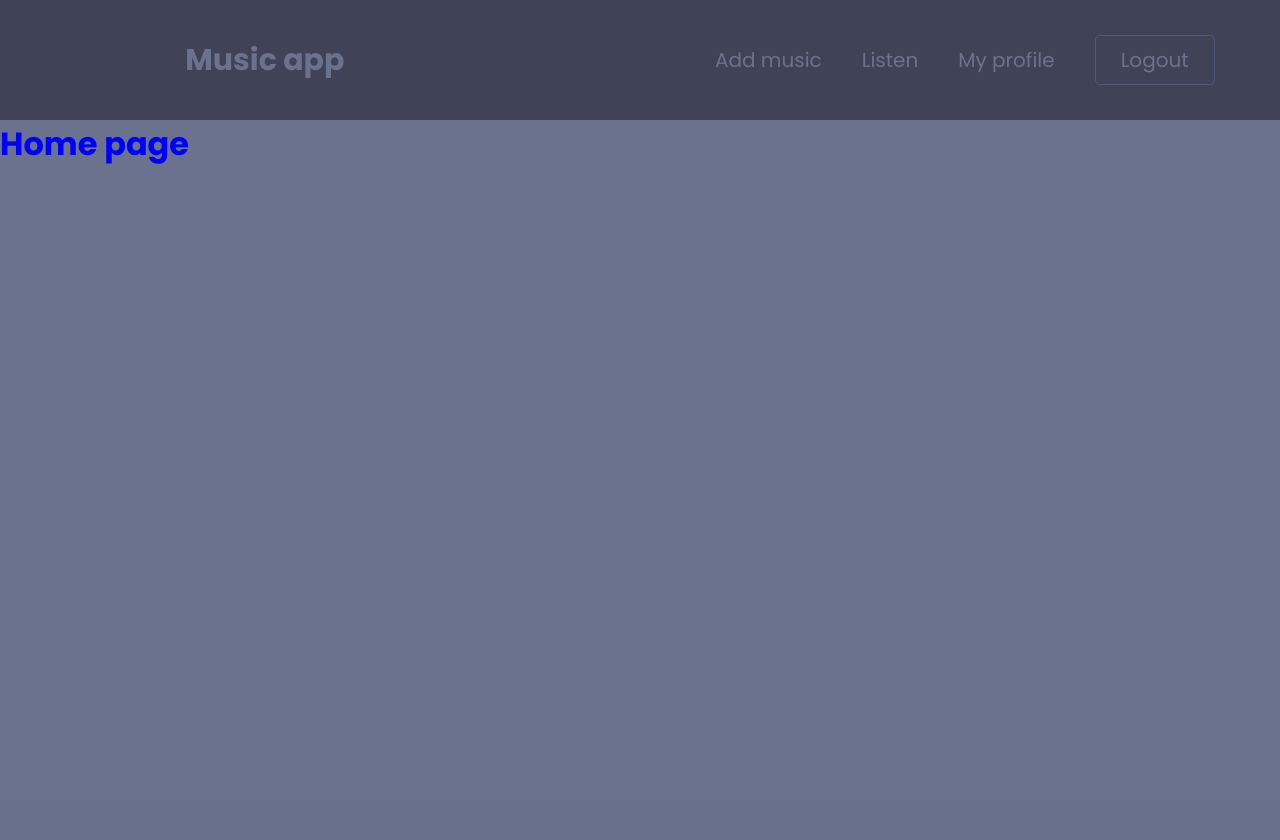
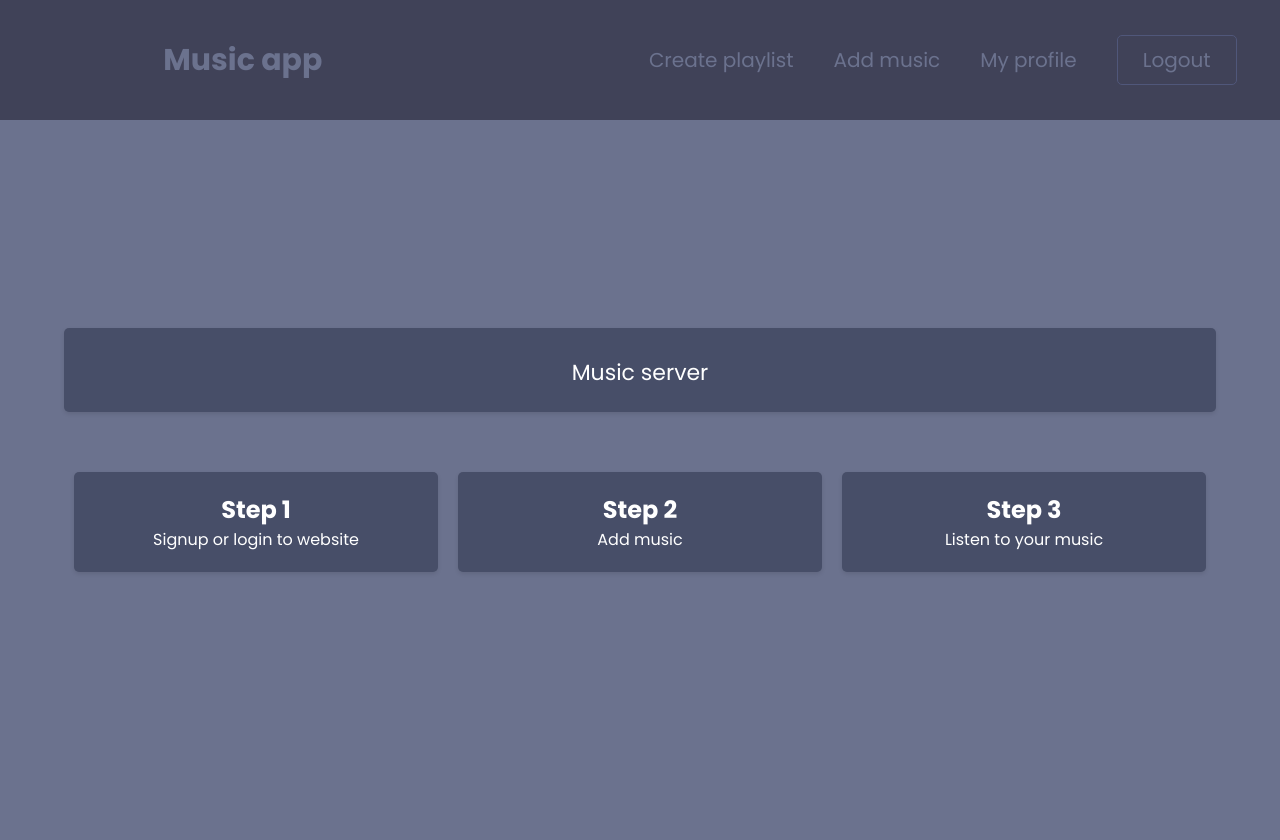
Before and after one commit to Michal22git/music-server, a Django app: page / in a window 1280 px wide; the page is wider, and only the part inside the window is pictured. Before the commit the page ends 164 px from the top of that part, so only its background shows below. Run offline with Django 4.2, Linux system fonts and the light colour scheme; a user stored in the database is signed in.

Commit message:
user update + playlist

```diff
--- a/app/admin.py
+++ b/app/admin.py
@@ -1,5 +1,6 @@
 from django.contrib import admin
-from .models import Music
+from .models import Music, Playlist
 
 
 admin.site.register(Music)
+admin.site.register(Playlist)
--- a/app/urls.py
+++ b/app/urls.py
@@ -1,12 +1,13 @@
 from django.urls import path
 
-from .views import HomeView, AddMusicView, MusicListView, MusicDeleteView
+from .views import HomeView, AddMusicView, MusicListView, MusicDeleteView, CreatePlaylistView
 
 app_name = 'app'
 
 urlpatterns = [
     path('', HomeView.as_view(), name='home'),
     path('addmusic/', AddMusicView.as_view(), name='addmusic'),
-    path('listen/', MusicListView.as_view(), name='player'),
-    path('delete/<int:pk>/', MusicDeleteView.as_view(), name="delete")
+    path('listen/<int:pk>/', MusicListView.as_view(), name='player'),
+    path('delete/<int:pk>/', MusicDeleteView.as_view(), name="delete"),
+    path('createplaylist/', CreatePlaylistView.as_view(), name="createplaylist")
 ]
--- a/app/validators.py
+++ b/app/validators.py
@@ -8,7 +8,7 @@ def validate_mp3_file(value):
 
     try:
         audio = MP3(value)
-        if audio.info.length > 600:
-            raise ValidationError('File can not be longer than 10 minutes.')
+        if audio.info.length > 900:
+            raise ValidationError('File can not be longer than 15 minutes.')
     except Exception as e:
         raise ValidationError(f'Invalid mp3 file - {e}')
--- a/app/views.py
+++ b/app/views.py
@@ -1,13 +1,15 @@
 import os
+
 import eyed3
 from django.conf import settings
 from django.contrib.auth.mixins import LoginRequiredMixin, UserPassesTestMixin
+from django.shortcuts import get_object_or_404
 from django.shortcuts import redirect
 from django.urls import reverse_lazy
 from django.views.generic import TemplateView, CreateView, ListView, DeleteView
 
-from .forms import AddMusicForm
-from .models import Music
+from .forms import AddMusicForm, PlaylistForm
+from .models import Music, Playlist
 
 
 class HomeView(TemplateView):
@@ -15,29 +17,35 @@ class HomeView(TemplateView):
 
 
 class AddMusicView(LoginRequiredMixin, CreateView):
+    model = Music
     template_name = 'app/add_music.html'
     form_class = AddMusicForm
-    success_url = reverse_lazy('app:player')
+    success_url = reverse_lazy('app:home')
+
+    def get_form_kwargs(self):
+        kwargs = super().get_form_kwargs()
+        kwargs['user'] = self.request.user
+        return kwargs
 
     def form_valid(self, form):
         form.instance.owner = self.request.user
         mp3_file = form.cleaned_data['mp3_file']
+        playlist_id = form.cleaned_data['playlist'].id
 
+        playlist, created = Playlist.objects.get_or_create(id=playlist_id, owner=self.request.user)
+        form.instance.playlist = playlist
+
+        # save and get mp3 file data - time and title
         filename = mp3_file.name
         file_path = os.path.join(settings.MEDIA_ROOT, 'musics', filename)
-
         with open(file_path, 'wb') as destination:
             for chunk in mp3_file.chunks():
                 destination.write(chunk)
-
         audiofile = eyed3.load(file_path)
         form.instance.title = os.path.splitext(filename)[0] or "Unknown Title"
-
         time_in_seconds = int(audiofile.info.time_secs)
-        minutes = time_in_seconds // 60
-        seconds = time_in_seconds % 60
-        form.instance.time = f"{minutes}:{seconds:02d}" or 'N/A'
-
+        minutes, seconds = divmod(time_in_seconds, 60)
+        form.instance.time = f"{minutes}:{seconds:02d}" if time_in_seconds else 'N/A'
         form.instance.mp3_file = os.path.join('musics', filename)
 
         return super().form_valid(form)
@@ -66,6 +74,10 @@ class MusicListView(LoginRequiredMixin, ListView):
         context['total_time'] = f'{total_time_minutes}:{total_time_seconds:02d}'
         context['element_count'] = self.get_queryset().count()
 
+        playlist_id = self.kwargs.get('pk')
+        playlist = get_object_or_404(Playlist, pk=playlist_id, owner=self.request.user)
+        context['selected_playlist'] = playlist
+
         return context
 
 
@@ -93,3 +105,14 @@ class MusicDeleteView(LoginRequiredMixin, UserPassesTestMixin, DeleteView):
         music.delete()
 
         return redirect(self.success_url)
+
+
+class CreatePlaylistView(LoginRequiredMixin, CreateView):
+    model = Playlist
+    template_name = 'app/create_playlist.html'
+    form_class = PlaylistForm
+    success_url = reverse_lazy('app:addmusic')
+
+    def form_valid(self, form):
+        form.instance.owner = self.request.user
+        return super().form_valid(form)
--- a/static/css/style.css
+++ b/static/css/style.css
@@ -366,3 +366,57 @@ li.element-li {
 .stop-button-dashboard:hover{
     background: #e1c407;
 }
+
+
+.presentation {
+	display: flex;
+	flex-direction: column;
+	justify-content: center;
+	align-items: center;
+	width: 90%;
+	margin: auto;
+	min-height: 90vh;
+}
+
+.intro-text {
+	width: 100%;
+	text-align: center;
+	padding: 2%;
+	border-radius: 5px;
+	box-shadow: 0 2px 4px rgba(0, 0, 0, 0.1);
+	background-color: #474E68;
+}
+
+
+.intro-text p {
+	margin-top: 5px;
+	font-size: 22px;
+	color: white;
+}
+
+.cta {
+	width: 100%;
+	padding: 50px 0px;
+	display: flex;
+	justify-content: space-between;
+	flex-wrap: wrap;
+}
+
+.section {
+	flex: 1;
+	text-align: center;
+	padding: 20px;
+	margin: 10px;
+	border-radius: 5px;
+	box-shadow: 0 2px 4px rgba(0, 0, 0, 0.1);
+	background-color: #474E68;
+	color: white;
+}
+
+.section h1 {
+    color: white;
+}
+
+.section p {
+    color: white;
+}
--- a/templates/app/home.html
+++ b/templates/app/home.html
@@ -1,4 +1,24 @@
 {% extends "base.html" %}
 {% block content %}
-    <h1>Home page</h1>
+<main>
+    <section class="presentation">
+            <div class="intro-text">
+                <p>Music server</p>
+            </div>
+            <div class="cta">
+                <div class="section">
+                    <h1>Step 1</h1>
+                    <p>Signup or login to website</p>
+                </div>
+                <div class="section">
+                    <h1>Step 2</h1>
+                    <p>Add music</p>
+                </div>
+                <div class="section">
+                    <h1>Step 3</h1>
+                    <p>Listen to your music</p>
+                </div>
+            </div>
+    </section>
+</main>
 {% endblock content %}
--- a/templates/base.html
+++ b/templates/base.html
@@ -13,8 +13,9 @@
             <h1 class="header-title"><a href="{% url 'app:home' %}">Music app</a></h1>
             <ul class="menu-list">
                 {% if user.is_authenticated %}
+                    <li class="menu-link"><a href="{% url 'app:createplaylist' %}">Create playlist</a></li>
                     <li class="menu-link"><a href="{% url 'app:addmusic' %}">Add music</a></li>
-                    <li class="menu-link"><a href="{% url 'app:player' %}">Listen</a></li>
+
                     <li class="menu-link"><a href="{% url 'users:profile' %}">My profile</a></li>
                     <li class="menu-link auth-button"><a href="{% url 'users:logout' %}">Logout</a></li>
                 {% else %}
--- a/users/urls.py
+++ b/users/urls.py
@@ -1,5 +1,5 @@
 from django.urls import path
-from .views import CustomLoginView, CustomLogoutView, UserRegisterView, UserProfileView
+from .views import CustomLoginView, CustomLogoutView, UserRegisterView, UserProfileUpdateView
 
 app_name = 'users'
 
@@ -7,5 +7,5 @@ urlpatterns = [
     path('login/', CustomLoginView.as_view(), name='login'),
     path('logout/', CustomLogoutView.as_view(), name='logout'),
     path('register/', UserRegisterView.as_view(), name='register'),
-    path('profile/', UserProfileView.as_view(), name='profile'),
+    path('profile/', UserProfileUpdateView.as_view(), name='profile'),
 ]
```
Also changed, not shown: app/forms.py (+25 -1 lines), app/models.py (+10 -0 lines), static/js/displayPlayer.js (+19 -20 lines), templates/app/create_playlist.html (added, +12 -0 lines), templates/app/player.html (+11 -2 lines), templates/users/profile.html (+13 -2 lines), users/forms.py (+15 -6 lines), users/views.py (+8 -5 lines), app/migrations/0003_playlist.py (added), app/migrations/0004_alter_playlist_title.py (added), app/migrations/0005_music_playlist.py (added), db.sqlite3.
